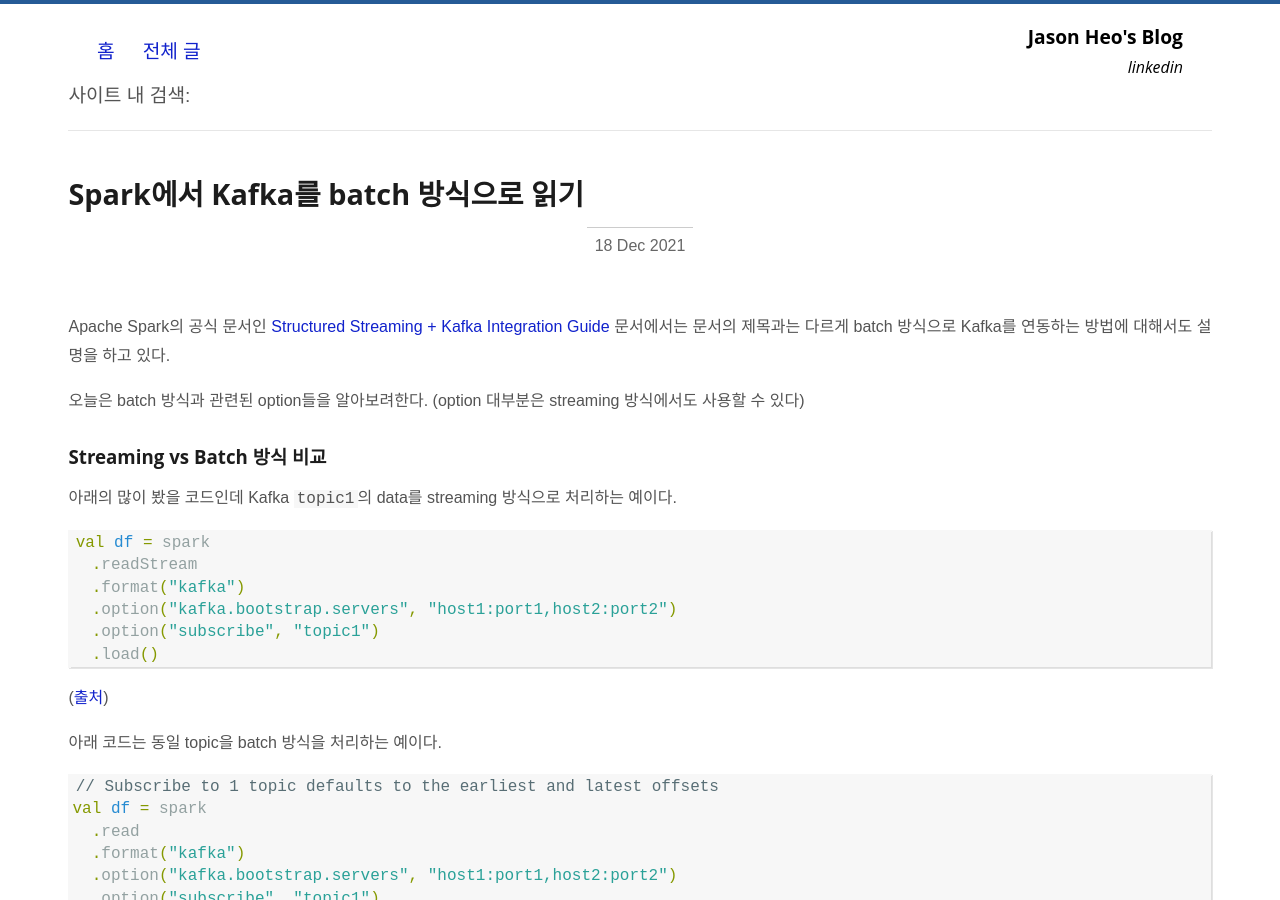
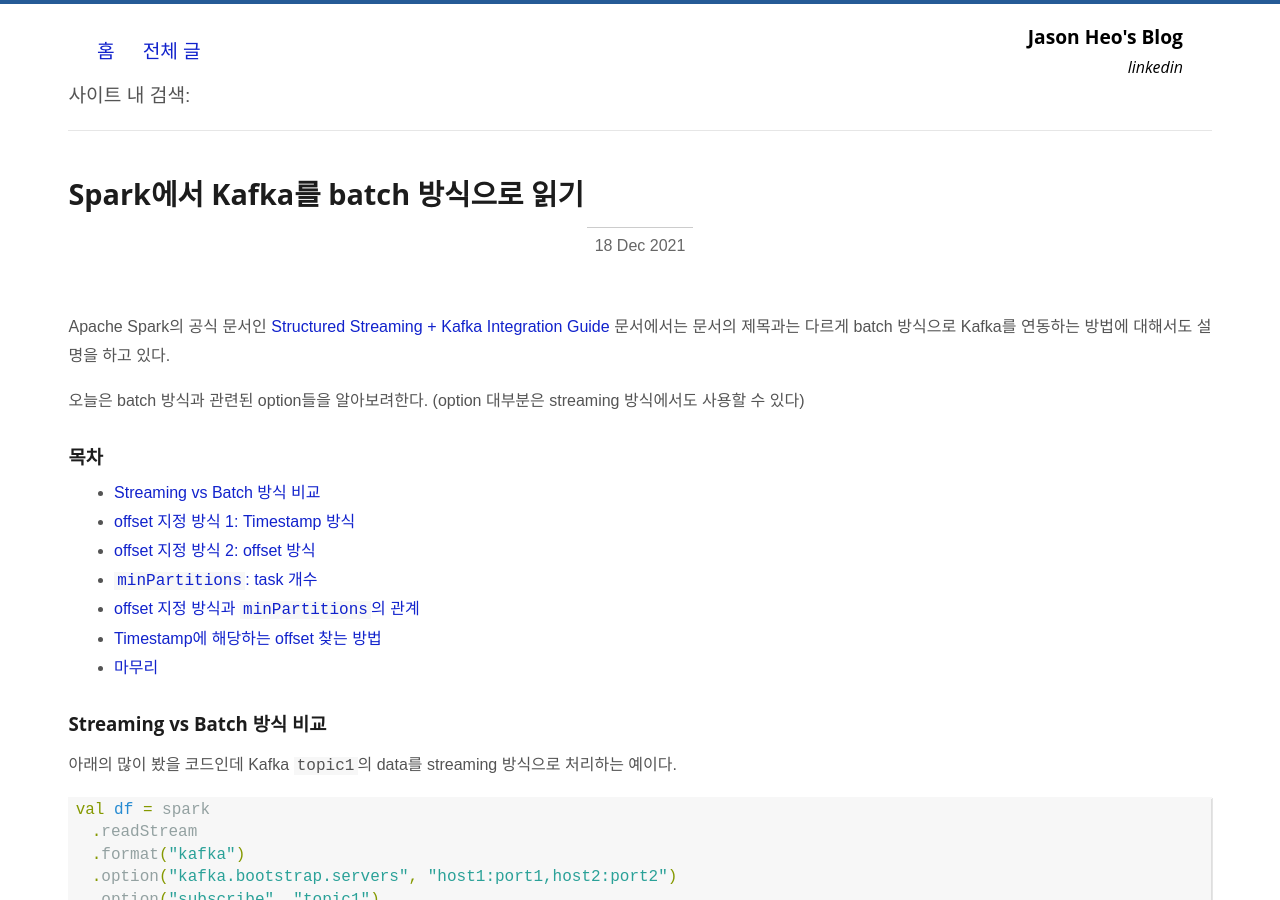
Before and after one commit to jason-heo/jason-heo.github.io, a Jekyll site: the page built from _posts/2021-12-18-spark-kafka-batch-mode.md, in a window 1280 px wide and 900 px high. Built offline with Jekyll 4.4.1, drawn with Linux system fonts in a browser that asks for light colours; comment, search, counter and statistics services are not loaded.

Commit message:
목차 추가

```diff
--- a/_posts/2021-12-18-spark-kafka-batch-mode.md
+++ b/_posts/2021-12-18-spark-kafka-batch-mode.md
@@ -7,6 +7,16 @@ categories: "bigdata"
 Apache Spark의 공식 문서인 [Structured Streaming + Kafka Integration Guide](https://spark.apache.org/docs/3.1.2/structured-streaming-kafka-integration.html) 문서에서는 문서의 제목과는 다르게 batch 방식으로 Kafka를 연동하는 방법에 대해서도 설명을 하고 있다.
 
 오늘은 batch 방식과 관련된 option들을 알아보려한다. (option 대부분은 streaming 방식에서도 사용할 수 있다)
+
+### 목차
+
+- [Streaming vs Batch 방식 비교](#streaming-vs-batch-방식-비교)
+- [offset 지정 방식 1: Timestamp 방식](#offset-지정-방식-1-timestamp-방식)
+- [offset 지정 방식 2: offset 방식](#offset-지정-방식-2-offset-방식)
+- [`minPartitions`: task 개수](#minpartitions-task-개수)
+- [offset 지정 방식과 `minPartitions`의 관계](#offset-지정-방식과-minpartitions의-관계)
+- [Timestamp에 해당하는 offset 찾는 방법](#timestamp에-해당하는-offset-찾는-방법)
+- [마무리](#마무리)
 
 ### Streaming vs Batch 방식 비교
 
```
Also changed, not shown: _posts/2021-12-19-kafka-unit-test.md (+8 -0 lines).
